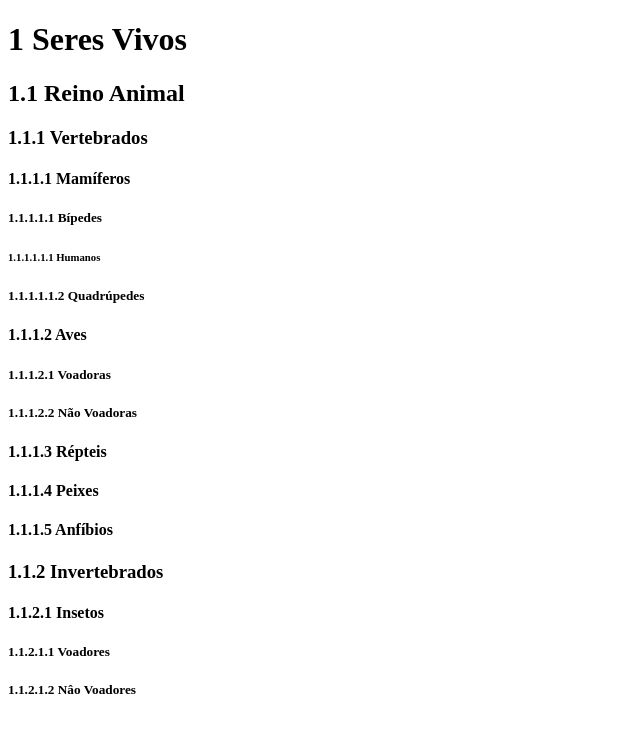
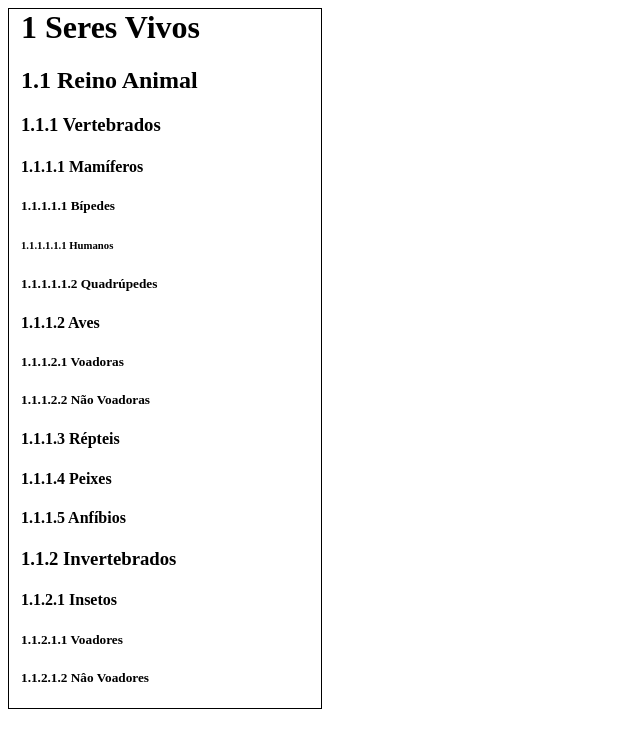
Before and after one commit to fiap-vinibispo/frontend-design, a plain HTML site: page aula01/index.html in a window 1280 px wide. Shown: the whole page, without its empty margins (0-640 px from the left). Drawn offline with Linux system fonts and the light colour scheme.

Commit message:
Update html to look pretty

```diff
--- a/aula01/index.html
+++ b/aula01/index.html
@@ -7,7 +7,8 @@
     <title>Aula 01</title>
 </head>
 <body>
-    <h1>1 Seres Vivos</h1>
+   <div style="border: 1px solid #000; width: 300px; padding-left: 12px;">
+    <h1 style="margin-top: 0;">1 Seres Vivos</h1>
     <h2>1.1 Reino Animal</h2>
     <h3>1.1.1 Vertebrados</h3>
     <h4>1.1.1.1 Mamíferos</h4>
@@ -24,5 +25,6 @@
     <h4>1.1.2.1 Insetos</h4>
     <h5>1.1.2.1.1 Voadores</h5>
     <h5>1.1.2.1.2 Nâo Voadores</h5>
+   </div>
 </body>
 </html>
```
